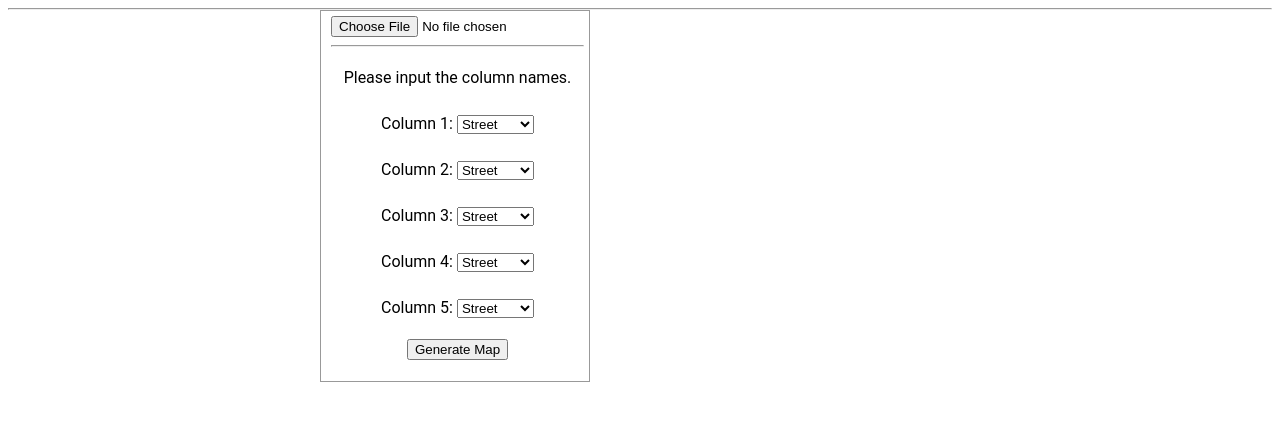
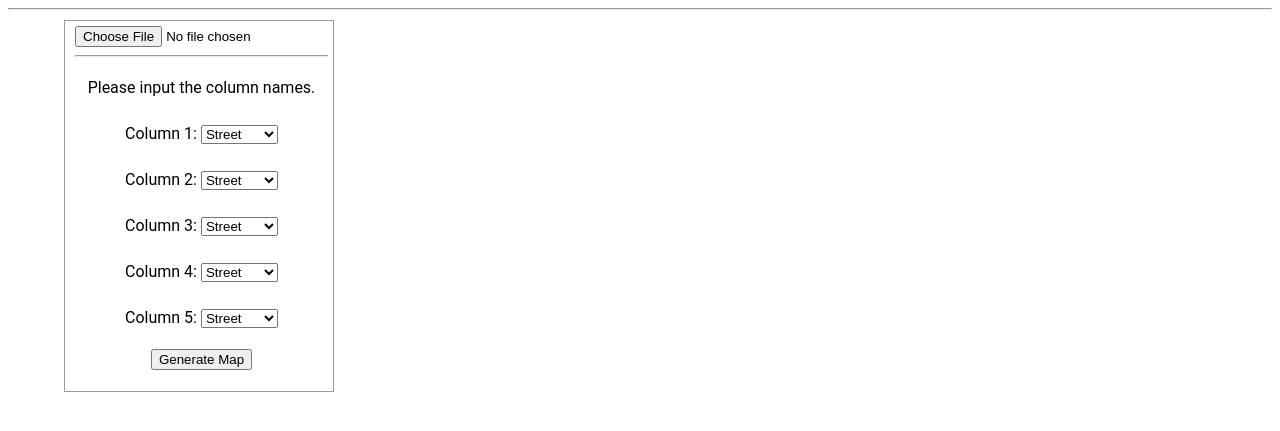
Before and after one commit to jwjohns/complete, a PHP site: page / in a window 1280 px wide. Shown: the top 431 px of the page. Run offline with PHP 8.4, Linux system fonts and the light colour scheme; some libraries are stand-ins or nearby versions.

Commit message:
fixed the floating menu

```diff
--- a/index.php
+++ b/index.php
@@ -3,8 +3,8 @@
         <style>
             #floating-panel {
               position: absolute;
-              top: 10px;
-              left: 25%;
+              top: 20px;
+              left: 5%;
               z-index: 5;
               background-color: #fff;
               padding: 5px;
```
